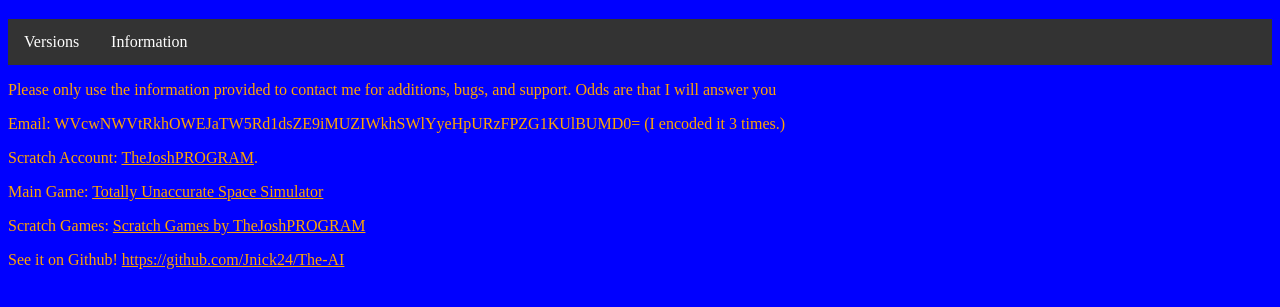
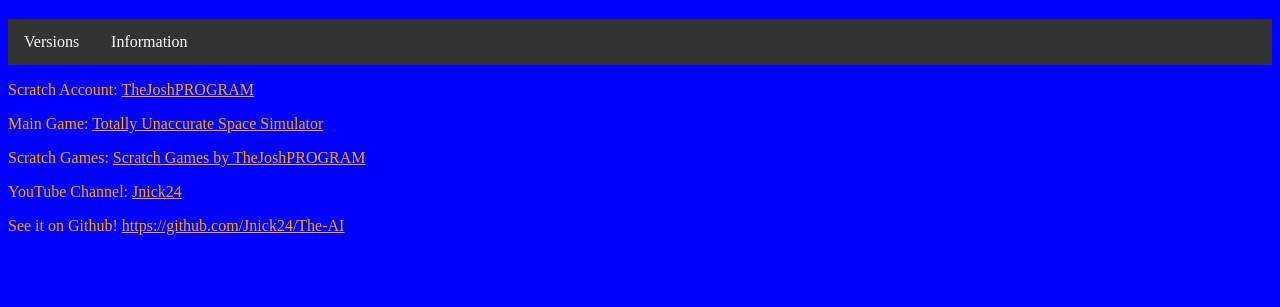
Before and after one commit to Jnick24/The-AI, a plain HTML site: page Code/CONTACT.AI.html in a window 1280 px wide. Shown: the part 61-368 px from the top of the page. Drawn offline with Linux system fonts and the light colour scheme.

Commit message:
1/4/18
Just random stuff

```diff
--- a/Code/CONTACT.AI.html
+++ b/Code/CONTACT.AI.html
@@ -26,12 +26,9 @@
             </div>
         </li>
     </ul>
-    <p>Please only use the information provided to contact me for additions, bugs, and support. Odds are that I will answer you</p>
-    <p>Email: WVcwNWVtRkhOWEJaTW5Rd1dsZE9iMUZIWkhSWlYyeHpURzFPZG1KUlBUMD0= (I encoded it 3 times.)</p>
-    <p>Scratch Account: <a href="https://scratch.mit.edu/users/TheJoshPROGRAM/" class="standardlinks">TheJoshPROGRAM</a>.</p>
-    <p>Main Game: <a href="https://scratch.mit.edu/projects/135111196/" class="standardlinks">Totally Unaccurate Space Simulator</a>
-    </p>
-    <p>Scratch Games: <a href="scratchgames.html" class="standardlinks">Scratch Games by TheJoshPROGRAM</a>
-    </p>
+    <p>Scratch Account: <a href="https://scratch.mit.edu/users/TheJoshPROGRAM/" class="standardlinks">TheJoshPROGRAM</a><br></p>
+    <p>Main Game: <a href="https://scratch.mit.edu/projects/135111196/" class="standardlinks">Totally Unaccurate Space Simulator</a><br></p>
+    <p>Scratch Games: <a href="scratchgames.html" class="standardlinks">Scratch Games by TheJoshPROGRAM</a><br></p>
+	<p>YouTube Channel: <a href="https://www.youtube.com/channel/UCV3s7zmWwm-yGRsyk7si-mg">Jnick24</a></p>
 	<p>See it on Github! <a href="https://github.com/Jnick24/The-AI">https://github.com/Jnick24/The-AI</a></p>
 </body>
```
Also changed, not shown: Code/HD.AI.html (+2 -2 lines), Code/index.html (+5 -4 lines).
